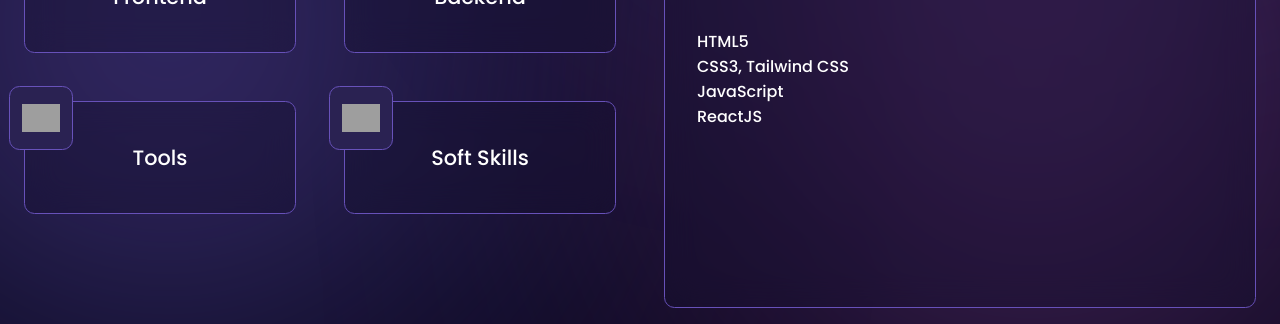
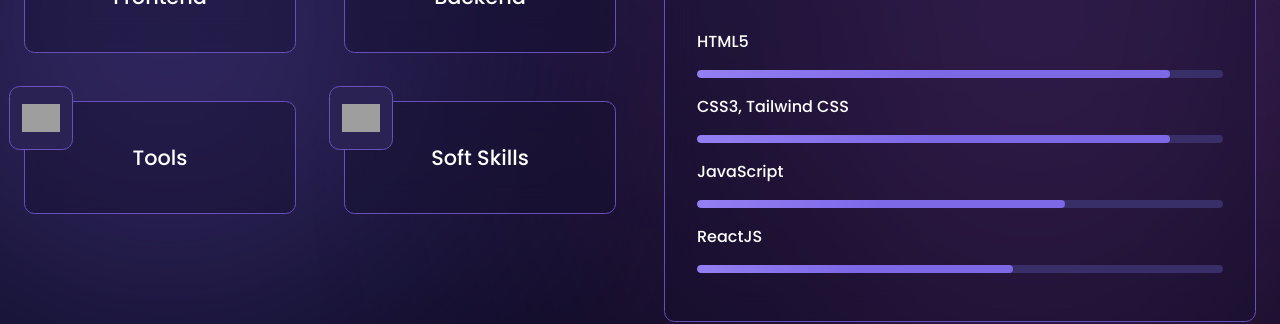
Before and after one commit to Adithiya5Hub/Portfolio, a React (Vite) app: page / in a window 1280 px wide. Shown: the part 1068-1392 px from the top of the page. Built offline with nearby package versions, Linux system fonts and the light colour scheme; grey boxes are pictures that could not be loaded.

Commit message:
Update SkillInfoCard.jsx

```diff
--- a/src/components/Skills/SkillInfoCard/SkillInfoCard.jsx
+++ b/src/components/Skills/SkillInfoCard/SkillInfoCard.jsx
@@ -12,7 +12,9 @@
                         <p>{item.skill}</p>
 
                     </div>
-
+                      <div className="skill-progress-bg">
+                        <div className="skill-progress" style={{width: item.percentage}}></div>
+                    </div>
                 </React.Fragment>
             ))}
         </div>
```
